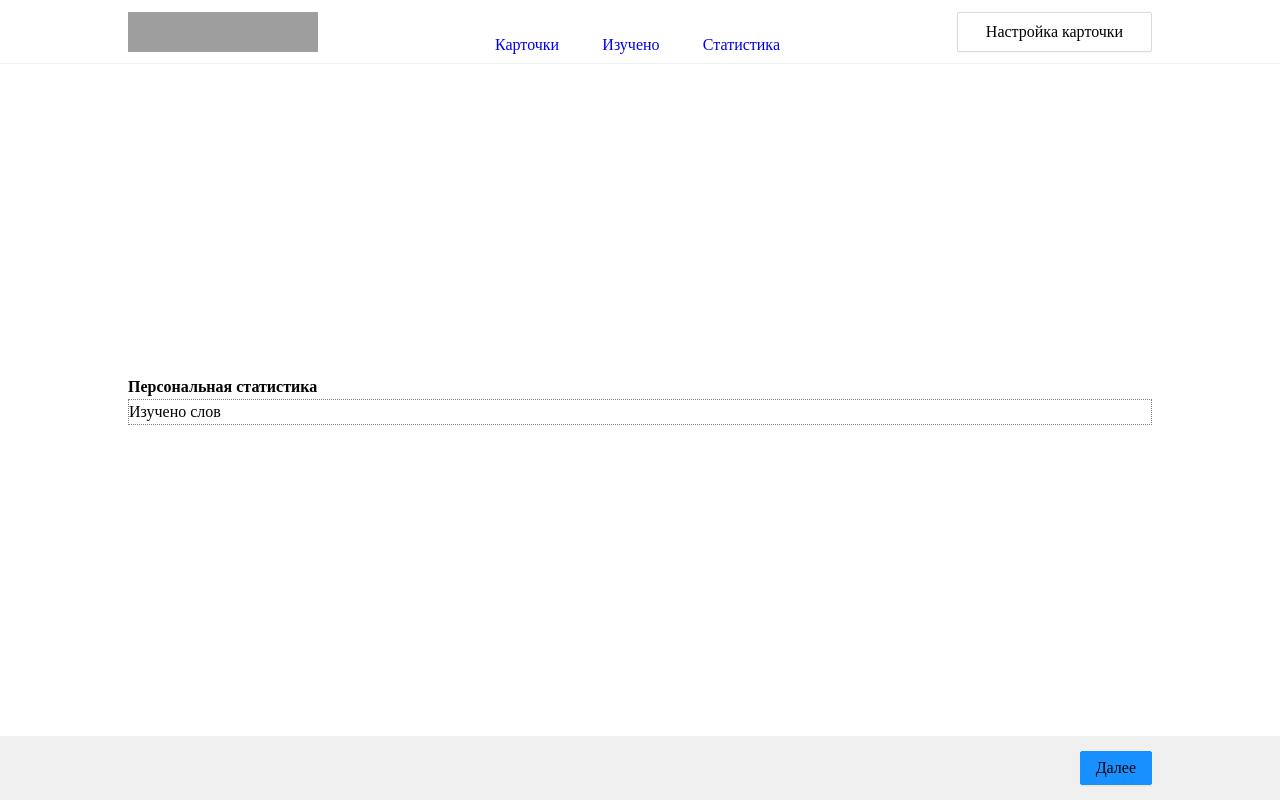
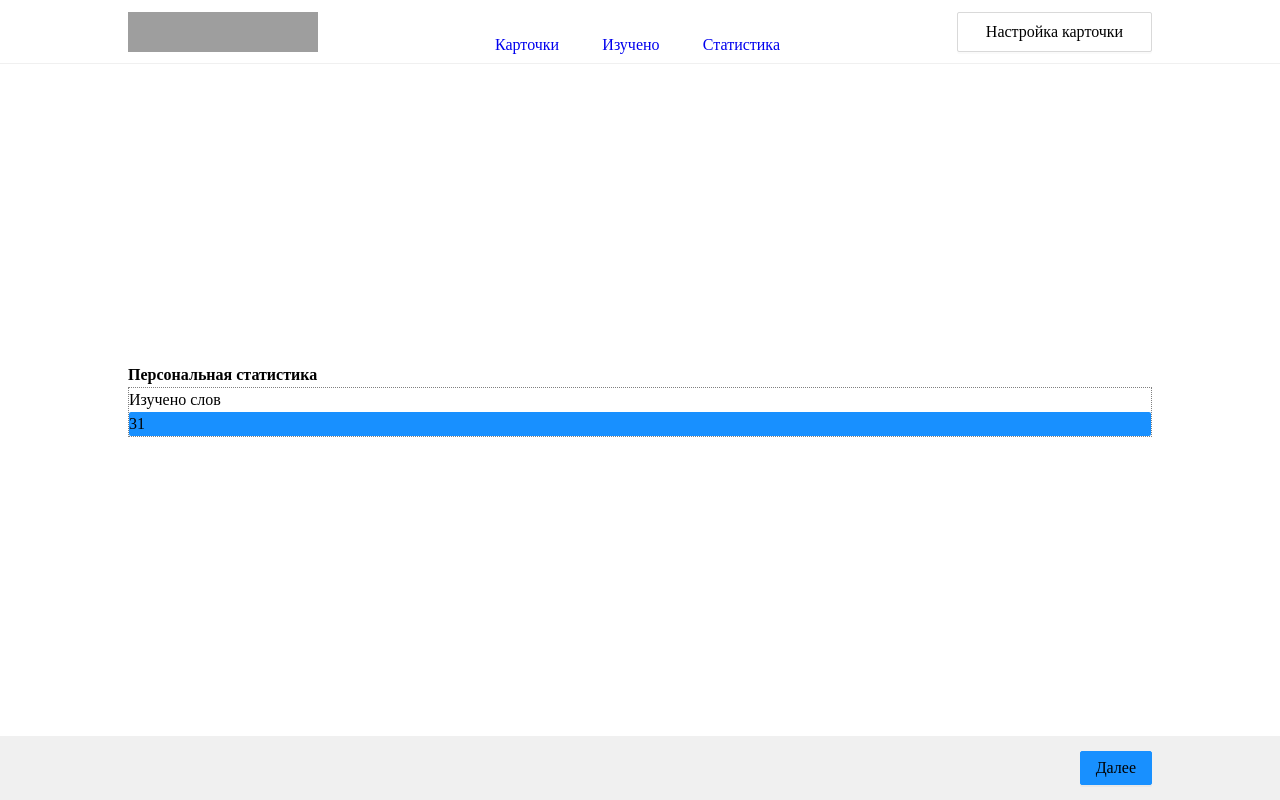
Before and after one commit to Igogoblin/LingvaFlip, a React (Vite) app: page /lingvaflip/stat in a window 1280 px wide. Built offline with nearby package versions, Linux system fonts and the light colour scheme; grey boxes are pictures that could not be loaded.

Commit message:
feat: add base style for statistic

```diff
--- a/src/pages/stat/Statistic.jsx
+++ b/src/pages/stat/Statistic.jsx
@@ -1,10 +1,20 @@
 import s from "./statistic.module.css";
+import { useSelector } from "react-redux";
 const Statistic = () => {
+  const allWords = useSelector((state) => state.cards.words);
+  const styleBar = {
+    backgroundColor: "#1890ff",
+    width: "allWords/2",
+    borderRadius: "2px",
+  };
   return (
     <section className={s.statistic_area}>
       <div className={s.wrapper_statistic}>
         <h4>Персональная статистика</h4>
-        <div className={s.studied_words}>Изучено слов</div>
+        <div className={s.studied_words}>
+          Изучено слов
+          <div style={styleBar}>{allWords.length}</div>
+        </div>
       </div>
     </section>
   );
--- a/src/store/cardSlice.js
+++ b/src/store/cardSlice.js
@@ -66,6 +66,7 @@ const cardSlice = createSlice({
         }
       });
     },
+
     // studiedCards(state,action){}
 
     // showStudy(state){
```
Also changed, not shown: src/pages/stat/statistic.module.css (line endings or trailing spaces).
